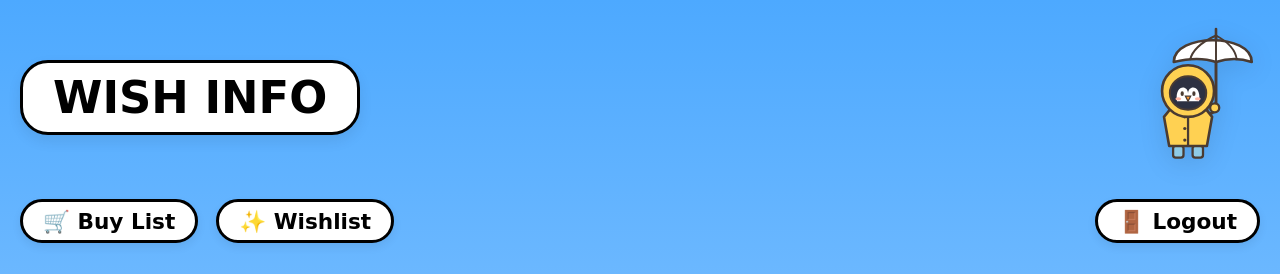
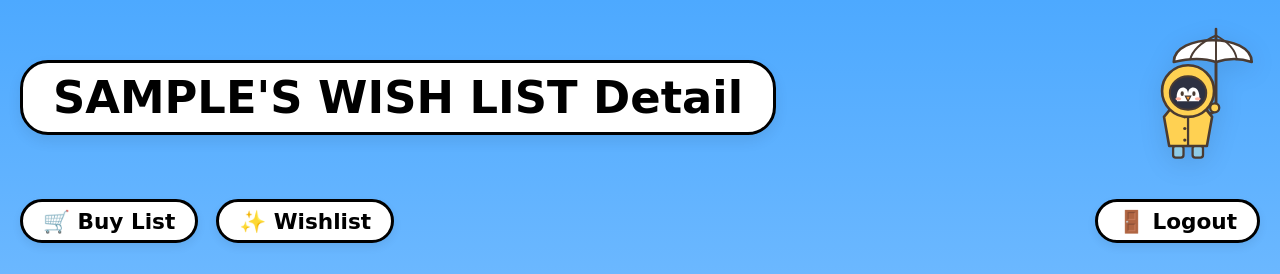
Before and after one commit to arvind444/todo_list_flask, a Flask app: page /wishlist/1 in a window 1280 px wide. Shown: the top 274 px of the page. Run offline with Flask 3, Linux system fonts and the light colour scheme; a user stored in the database is signed in; tables that the repository leaves empty hold one stand-in row (values such as "Sample post"); some libraries are stand-ins or nearby versions; some web fonts are replaced.

Commit message:
Update wishlist detail template for user-specific display

```diff
--- a/templates/wishlist_detail.html
+++ b/templates/wishlist_detail.html
@@ -1,5 +1,5 @@
 {% extends 'base.html' %}
-{% block header_title %}WISH INFO{% endblock %}
+{% block header_title %}{{ current_user.username | upper }}'S WISH LIST Detail{% endblock %}
 
 {% block content %}
 {% if item.is_overdue %}
```
